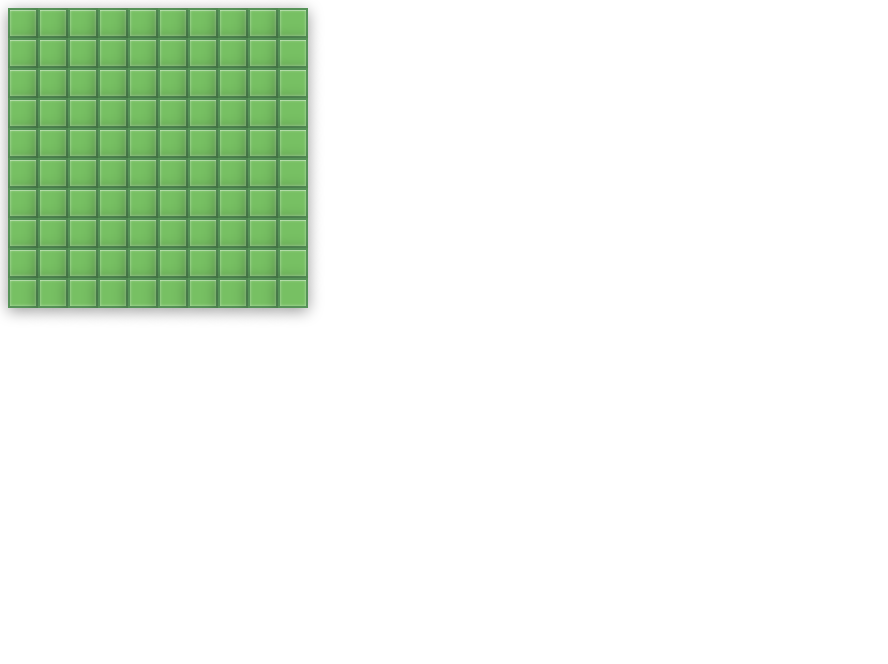
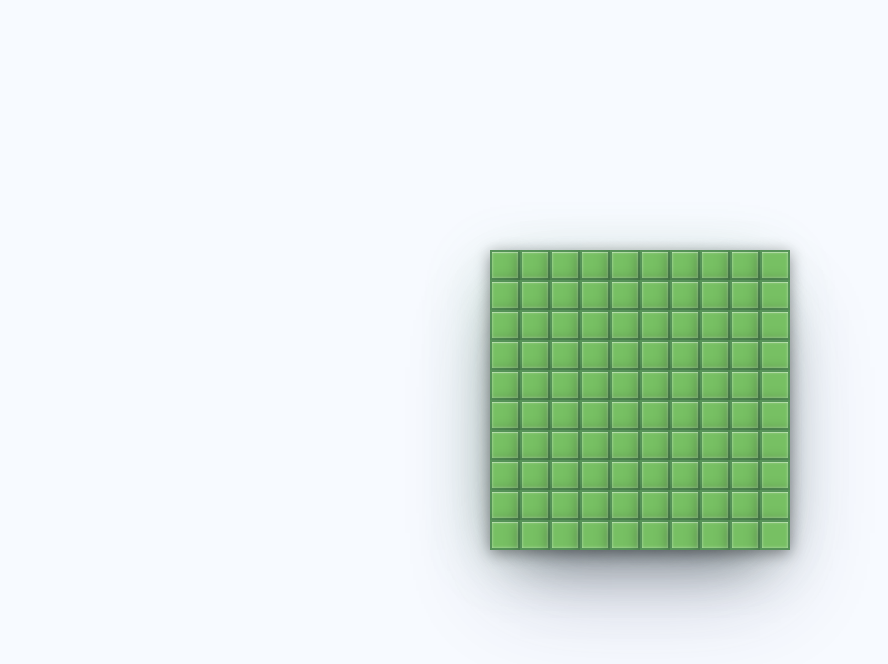
Before and after one commit to andersonmadeira/bombsweeper, a React (Create React App) app: page / in a window 1280 px wide. Shown: the top 664 px of the page, without its empty margins (0-888 px from the left). Built offline with nearby package versions, Linux system fonts and the light colour scheme.

Commit message:
chore: minor style tweaks

```diff
--- a/src/App.tsx
+++ b/src/App.tsx
@@ -1,8 +1,14 @@
 import React from 'react'
+
 import { Grid } from './components'
+import { PageWrapper } from './styles'
 
 export const App: React.FC = () => {
-  return <Grid lines={10} columns={10} mines={5} />
+  return (
+    <PageWrapper>
+      <Grid lines={10} columns={10} mines={5} />
+    </PageWrapper>
+  )
 }
 
 // easy: 10, 10: 5
--- a/src/components/Grid/styles.ts
+++ b/src/components/Grid/styles.ts
@@ -7,6 +7,8 @@ export const StyledGrid = styled.div<{ columns: number }>`
   width: calc(${({ columns }) => columns} * 30px);
   grid-template-columns: repeat(${({ columns }) => columns}, 1fr);
   border: 0;
+  box-shadow: inset 0 1px 1px 0 hsl(0deg 0% 100% / 15%), 0 50px 100px -20px rgb(50 50 93 / 30%),
+    0 30px 60px -30px rgb(0 0 0 / 50%), -10px 10px 60px -10px rgb(103 178 111 / 30%);
 `
 
 export const GameContainer = styled.div<{ lines: number; columns: number }>`
--- a/src/index.tsx
+++ b/src/index.tsx
@@ -3,9 +3,11 @@ import ReactDOM from 'react-dom'
 
 import reportWebVitals from './reportWebVitals'
 import { App } from './App'
+import { GlobalStyles } from './styles'
 
 ReactDOM.render(
   <React.StrictMode>
+    <GlobalStyles />
     <App />
   </React.StrictMode>,
   document.getElementById('root'),
--- /dev/null
+++ b/src/styles.tsx
@@ -0,0 +1,25 @@
+import React from 'react'
+import { css, Global } from '@emotion/react'
+import styled from '@emotion/styled'
+
+export const GlobalStyles: React.FC = () => (
+  <Global
+    styles={css`
+      html,
+      body,
+      #root {
+        height: 100%;
+        margin: 0;
+      }
+    `}
+  />
+)
+
+export const PageWrapper = styled.div`
+  display: flex;
+  justify-content: center;
+  align-items: center;
+  width: 100%;
+  height: 100%;
+  background-color: #f7faff;
+`
```
